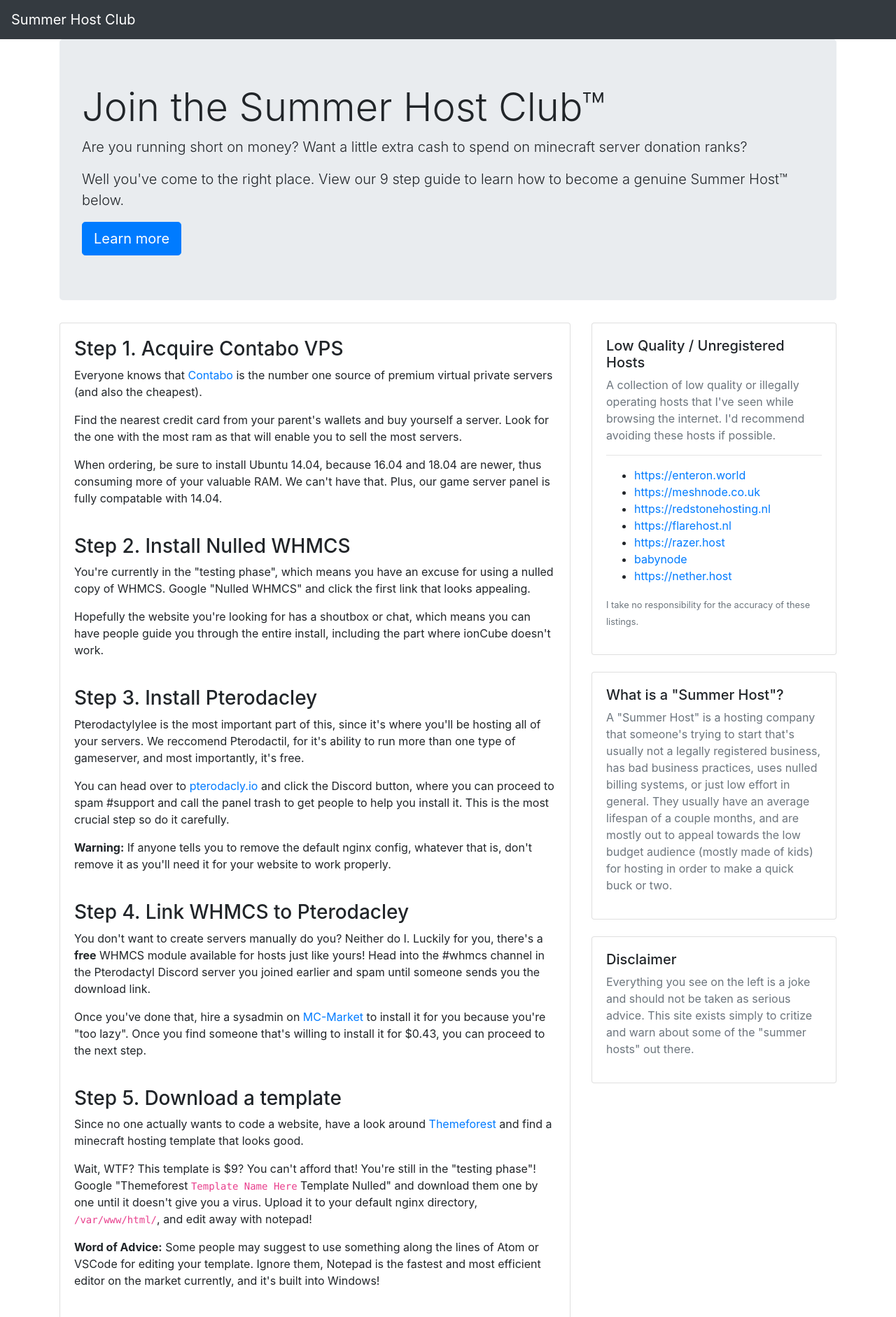
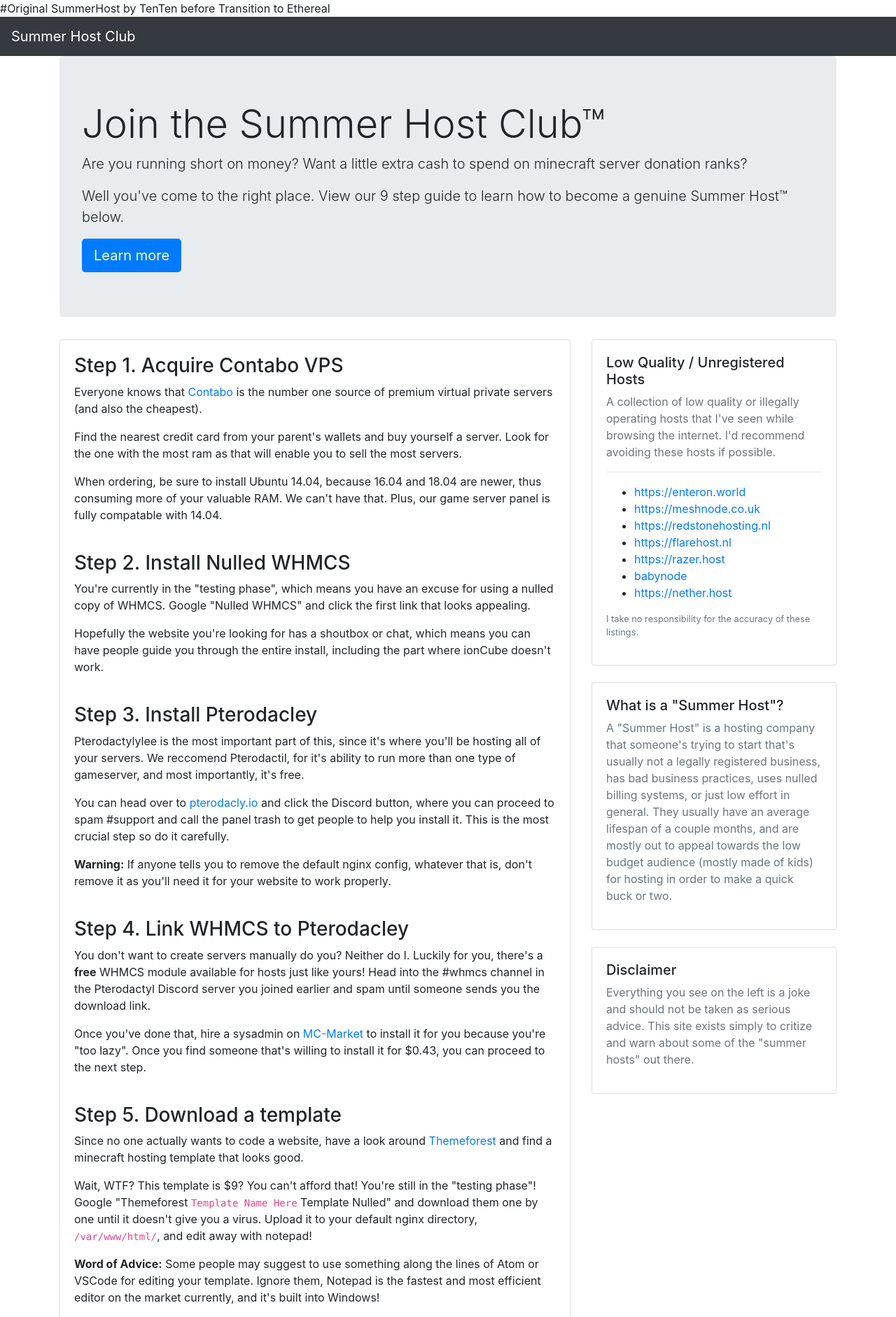
Before and after one commit to TheRealTryone/Website, a PHP site: page /original.php in a window 1280 px wide. Shown: the top 1882 px of the page at 70% size. Run offline with PHP 8.4, Linux system fonts and the light colour scheme.

Commit message:
Original SummerHost

```diff
--- a/original.php
+++ b/original.php
@@ -1,3 +1,4 @@
+#Original SummerHost by TenTen before Transition to Ethereal
 <!doctype html>
 <html lang="en">
 
```
